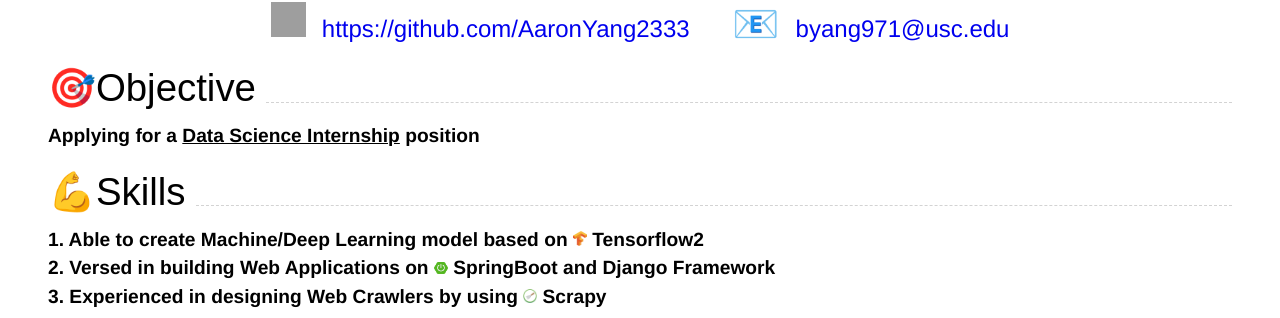
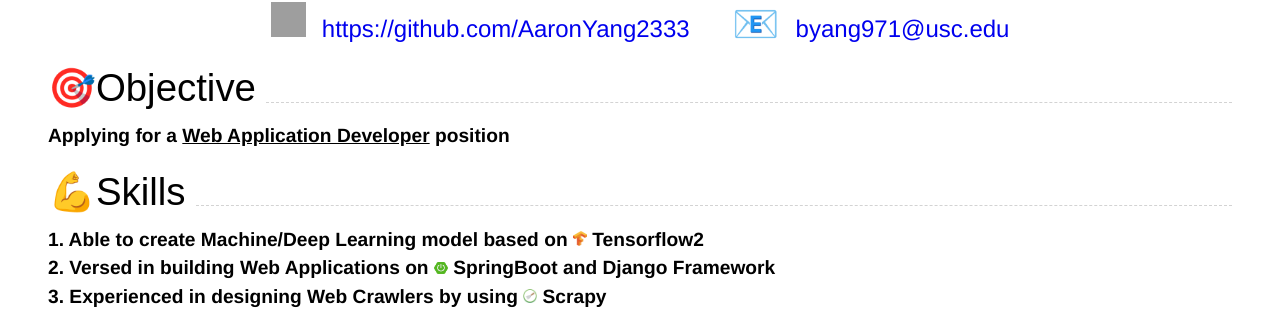
Before and after one commit to callmeorangecat/resume, a Jekyll site: the page built from index.md, in a window 1280 px wide and 900 px high. Shown: the part 208-526 px from the top of the window. Built offline with Jekyll 4.4.1, drawn with Linux system fonts in a browser that asks for light colours; grey boxes are pictures that could not be loaded.

Commit message:
change position

```diff
--- a/index.md
+++ b/index.md
@@ -13,7 +13,7 @@ github:
 {% include cv-contact.html %}
 
 ## <span>&#127919;</span>Objective
-#### __Applying for a <u>Data Science Internship</u> position__
+#### __Applying for a <u>Web Application Developer</u> position__
 
 ## <span>&#128170;</span>Skills
 #### __1. Able to create Machine/Deep Learning model based on <span><img src="assets/icons/tensorflow.png" height="15" width="14"> Tensorflow2</span>__
```
